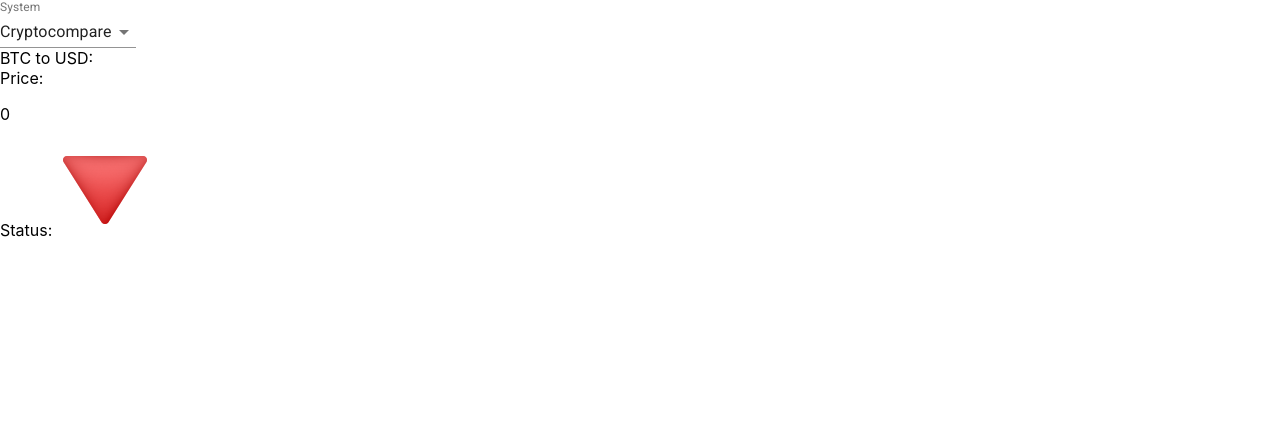
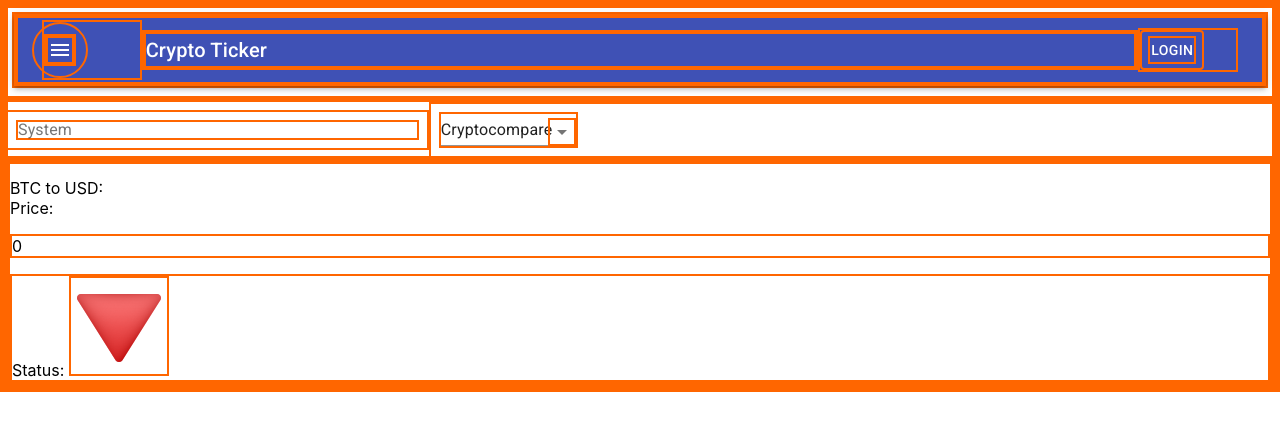
Before and after one commit to chinmay-sh/crypto_ticker, a React (Create React App) app: page / in a window 1280 px wide. Shown: the top 430 px of the page. Built offline with nearby package versions, Linux system fonts and the light colour scheme; no server answers.

Commit message:
add material ui

```diff
--- a/src/components/App/App.js
+++ b/src/components/App/App.js
@@ -3,6 +3,8 @@ import axios from 'axios';
 import greenTriangle from './assets/greenT.png';
 import redTriangle from './assets/redT.png';
 import SystemSelect from '../SystemSelect/SystemSelect';
+import Router from '../Routes/Routes';
+import {Grid} from '@material-ui/core';
 
 function App() {
   const [btcprice,setBtcPrice] = useState(0);
@@ -59,7 +61,7 @@ function App() {
     const timer = setInterval(()=>{
       console.log('call 2');
         apiCall();
-    },5000)
+    },5000);
 
     return () => clearInterval(timer);
   },[btcprice,system]);
@@ -67,8 +69,18 @@ function App() {
 
   return (
     <div>
+      <Grid container spacing={2}>
+        <Grid item xs={12}>
+          <Router/>
+        </Grid>
+        <Grid item xs={12}>
+          <SystemSelect onChange={setSystem} system={system}/>
+        </Grid>
+      </Grid>
 
-      <SystemSelect onChange={setSystem} system={system}/>
+    <div>
+
+
       <br/>
 
       BTC to USD:
@@ -81,6 +93,9 @@ function App() {
        Status: {' '} <img src={status === 'green' ? greenTriangle:redTriangle} />
       </div>
     </div>
+
+
+    </div>
   );
 }
 
--- /dev/null
+++ b/src/components/Routes/Routes.css
@@ -0,0 +1,5 @@
+
+
+* {
+    border: 2px solid rgb(255, 102, 0);
+}
--- /dev/null
+++ b/src/components/Routes/Routes.js
@@ -0,0 +1,31 @@
+import React from 'react';
+import {AppBar,Toolbar,IconButton,Typography,Button,Grid} from '@material-ui/core';
+import MenuIcon from '@material-ui/icons/Menu';
+import './Routes.css';
+
+function Router(){
+
+    return(
+        <Grid container>
+        <AppBar position="static">
+        <Toolbar className="tool">
+            <Grid item xs={2} sm={1} md={1}>
+            <IconButton edge="start" color="inherit" aria-label="menu">
+                <MenuIcon />
+            </IconButton>
+            </Grid>
+            <Grid item xs={7} sm={10} md={10}>
+            <Typography variant="h6">
+            Crypto Ticker
+            </Typography>
+            </Grid>
+            <Grid item xs={3} sm={1} md={1}>
+            <Button color="inherit" className="but">Login</Button>
+            </Grid>
+        </Toolbar>
+        </AppBar>
+        </Grid>
+    )
+}
+
+export default Router;
--- a/src/components/SystemSelect/SystemSelect.jsx
+++ b/src/components/SystemSelect/SystemSelect.jsx
@@ -1,5 +1,5 @@
 import React from 'react';
-import {FormControl,Select,MenuItem,InputLabel} from '@material-ui/core';
+import {Select,MenuItem,InputLabel,Grid} from '@material-ui/core';
 
 function SystemSelect(props){
 
@@ -9,8 +9,11 @@ function SystemSelect(props){
 
 
     return(
-        <FormControl>
+        <Grid container spacing={2}>
+                <Grid item xs={4} style={{margin:"auto"}}>
                     <InputLabel id="system-select-label">System</InputLabel>
+                </Grid>
+                <Grid item xs={8} style={{margin:"auto"}}>
                     <Select
                     labelId="system-select-label"
                     id="system-select"
@@ -20,7 +23,9 @@ function SystemSelect(props){
                     <MenuItem value={'cryptocompare'}>Cryptocompare</MenuItem>
                     <MenuItem value={'coinlore'}>Coinlore</MenuItem>
                     </Select>
-        </FormControl>
+                </Grid>
+        </Grid>
+
     )
 }
 
```
Lines whose indentation alone changed are shown as unchanged.
